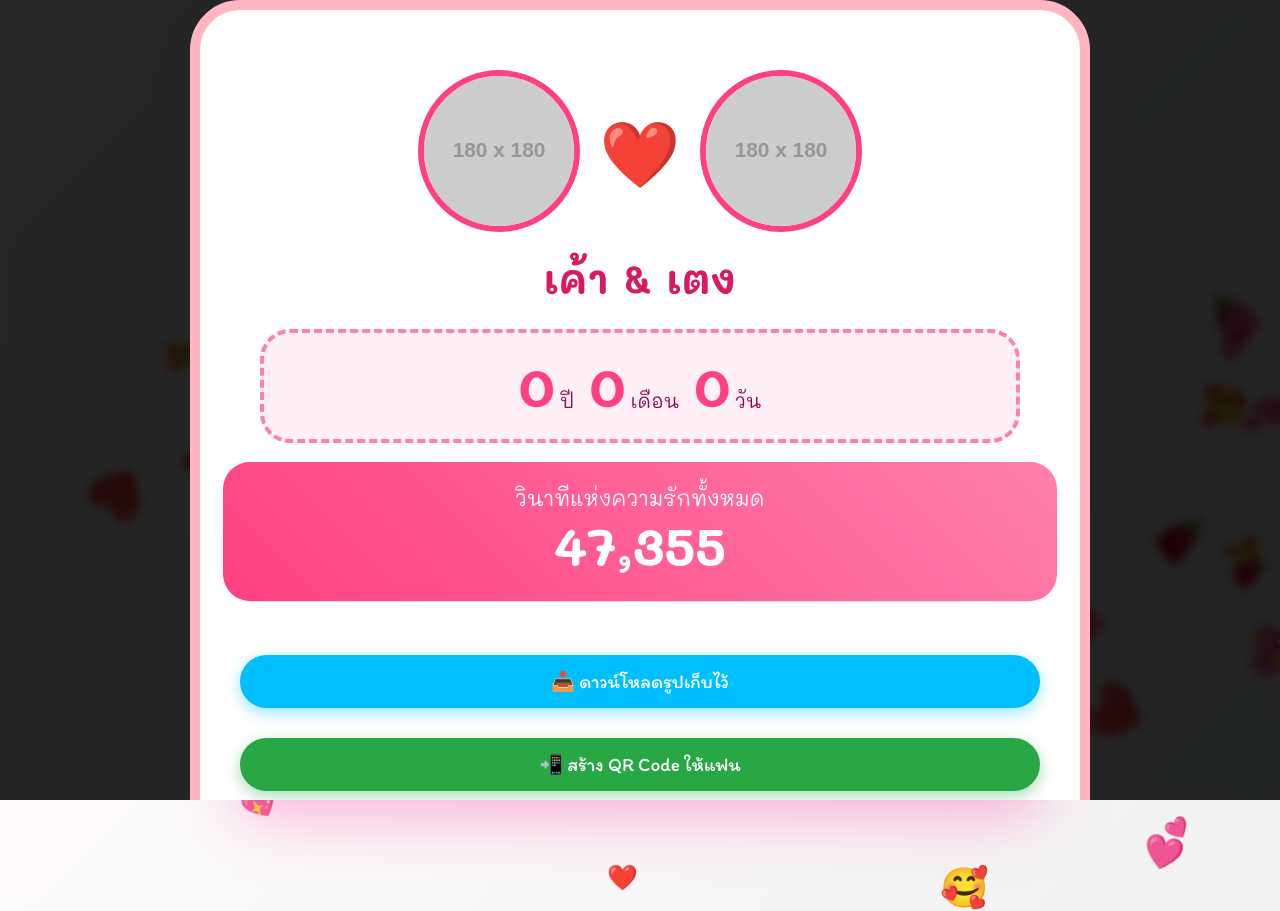
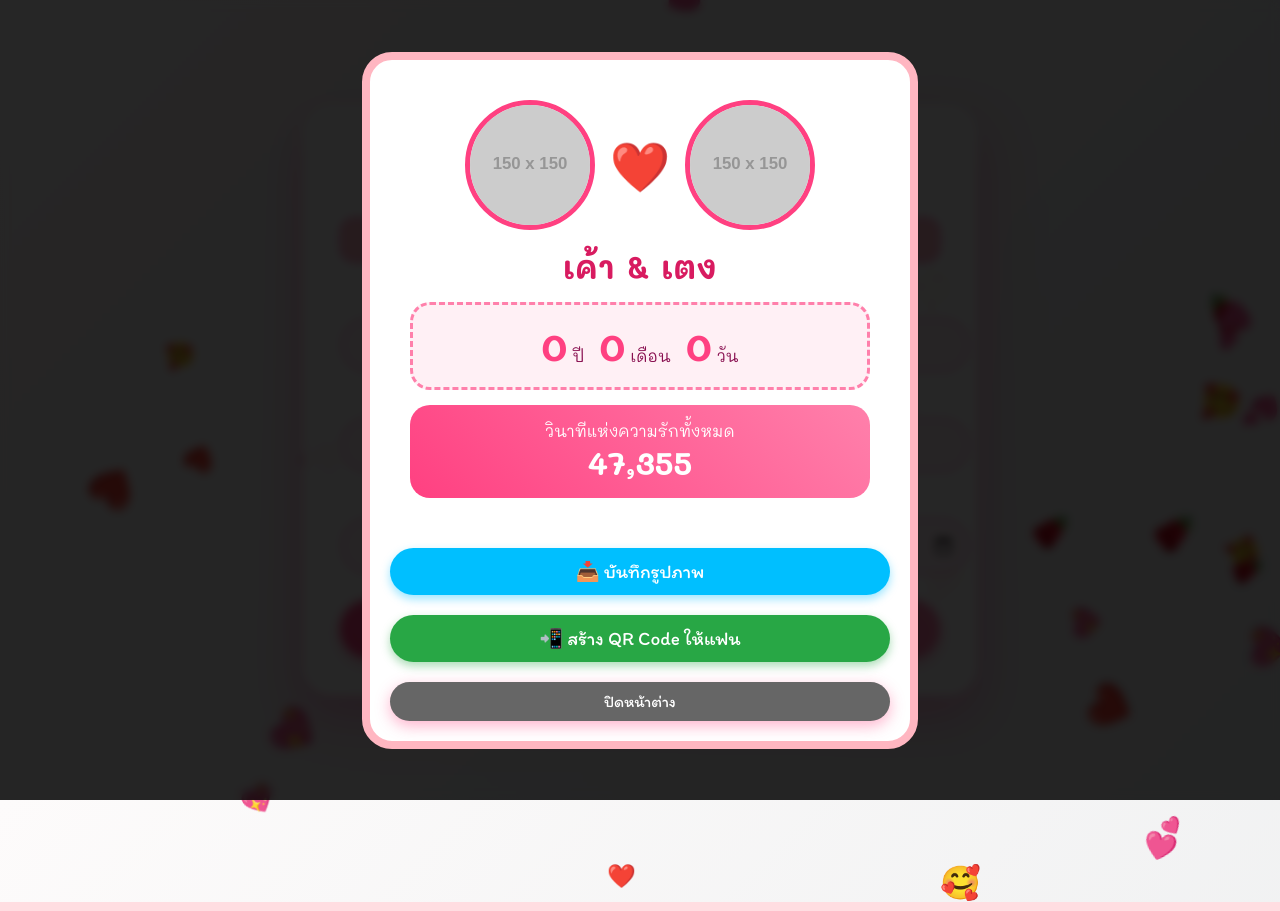
Before and after one commit to CarrierAgen/Anniversary, a plain HTML site: page index.html in a window 1280 px wide. Both pictures are taken after a click on the button "❤️ ดูความรักของเรา ❤️". Shown: the top 911 px of the page. Drawn offline with Linux system fonts and the light colour scheme; placeholder pictures from the web are drawn by us.

Commit message:
Update index.html

```diff
--- a/index.html
+++ b/index.html
@@ -17,43 +17,41 @@
             width: 100vw; height: 100vh; overflow: hidden; position: relative;
         }
 
-        /* --- Card หลัก --- */
+        /* --- Card กรอกข้อมูล --- */
         .card {
             position: fixed; top: 50%; left: 50%; transform: translate(-50%, -50%);
             background: rgba(255, 255, 255, 0.95);
-            padding: 3rem; border-radius: 40px;
-            box-shadow: 0 25px 60px rgba(255, 105, 180, 0.5);
+            padding: 2rem; border-radius: 30px;
+            box-shadow: 0 20px 50px rgba(255, 105, 180, 0.5);
             text-align: center;
-            width: 95%; max-width: 700px;
-            z-index: 10; border: 8px solid #fff;
-            max-height: 95vh; overflow-y: auto;
+            width: 90%; max-width: 600px;
+            z-index: 10; border: 5px solid #fff;
+            max-height: 90vh; overflow-y: auto;
         }
 
-        h1 { color: #ff4081; font-size: 3rem; margin-bottom: 2rem; text-shadow: 3px 3px 0px #ffe4e1; }
-        .input-group { margin-bottom: 20px; text-align: left; }
-        label { display: block; color: #d81b60; font-weight: bold; margin-bottom: 8px; font-size: 1.5rem; text-align: center; }
-        input[type="text"], input[type="date"] {
-            width: 100%; padding: 15px; border: 4px solid #ffc1e3; border-radius: 50px;
-            font-family: 'Mali', cursive; text-align: center; background: #fff0f6; outline: none; font-size: 1.5rem;
+        h1 { color: #ff4081; font-size: 2.5rem; margin-bottom: 1.5rem; }
+        .input-group { margin-bottom: 15px; text-align: left; }
+        label { display: block; color: #d81b60; font-weight: bold; margin-bottom: 5px; font-size: 1.2rem; text-align: center; }
+        input {
+            width: 100%; padding: 12px; border: 3px solid #ffc1e3; border-radius: 50px;
+            font-family: 'Mali', cursive; text-align: center; background: #fff0f6; outline: none; font-size: 1.2rem;
         }
 
-        /* ปุ่มเลือกรูป */
-        .upload-row { display: flex; justify-content: space-between; gap: 20px; margin-bottom: 25px; }
+        .upload-row { display: flex; justify-content: space-between; gap: 10px; margin-bottom: 20px; }
         .upload-btn {
-            background: #ffb6c1; color: white; padding: 15px; border-radius: 20px;
-            font-size: 1.2rem; cursor: pointer; width: 48%; text-align: center;
-            border: 3px solid #ff69b4; display: flex; flex-direction: column; align-items: center; transition: 0.3s;
+            background: #ffb6c1; color: white; padding: 10px; border-radius: 15px;
+            font-size: 1rem; cursor: pointer; width: 48%; text-align: center;
+            border: 2px solid #ff69b4; display: flex; flex-direction: column; align-items: center;
         }
-        .upload-btn:hover { background: #ff69b4; transform: scale(1.05); }
         input[type="file"] { display: none; }
 
         button {
             background: linear-gradient(45deg, #ff4081, #ff80ab); color: white; border: none;
-            padding: 20px; font-size: 1.8rem; border-radius: 60px; cursor: pointer;
-            width: 100%; margin-top: 20px; box-shadow: 0 8px 20px rgba(255, 64, 129, 0.4);
+            padding: 15px; font-size: 1.5rem; border-radius: 50px; cursor: pointer;
+            width: 100%; margin-top: 10px; box-shadow: 0 5px 15px rgba(255, 64, 129, 0.4);
             font-family: 'Itim', cursive; transition: 0.3s;
         }
-        button:hover { transform: translateY(-5px); box-shadow: 0 15px 30px rgba(255, 64, 129, 0.6); }
+        button:hover { transform: translateY(-3px); }
 
         /* --- Pop-up ผลลัพธ์ --- */
         .modal-overlay {
@@ -62,40 +60,45 @@
             align-items: center; justify-content: center; overflow-y: auto;
         }
 
-        /* เพิ่ม id ให้ capture-area เพื่อระบุส่วนที่จะเซฟเป็นรูป */
         .modal-content {
-            background: white; padding: 40px; border-radius: 50px; width: 95%;
-            max-width: 800px; text-align: center; border: 10px solid #ffb6c1; position: relative;
-            margin: auto;
+            background: white; padding: 20px; border-radius: 30px; width: 95%;
+            max-width: 500px; text-align: center; border: 8px solid #ffb6c1; position: relative;
+            margin: auto; margin-top: 20px; margin-bottom: 20px;
         }
 
-        /* รูปคู่ */
-        .photo-couple { display: flex; justify-content: center; gap: 20px; margin-bottom: 20px; align-items: center; }
+        /* ส่วนที่จะถูกเซฟเป็นรูป */
+        #capture-area {
+            background: white; padding: 20px; border-radius: 20px;
+        }
+
+        .photo-couple { display: flex; justify-content: center; gap: 15px; margin-bottom: 15px; align-items: center; }
         .circle-img {
-            width: 150px; height: 150px; border-radius: 50%; border: 6px solid #ff4081;
+            width: 120px; height: 120px; border-radius: 50%; border: 5px solid #ff4081;
             object-fit: cover; background: #eee;
         }
-        .heart-icon { font-size: 4rem; animation: pulse 1s infinite; color: #ff1493; }
+        .heart-icon { font-size: 3rem; animation: pulse 1s infinite; color: #ff1493; }
 
-        .time-box { background: #fff0f5; padding: 25px; border-radius: 30px; margin: 25px 0; border: 4px dashed #ff80ab; }
-        .big-number { font-size: 3.5rem; font-weight: bold; color: #ff4081; line-height: 1; }
-        .unit-text { font-size: 1.2rem; color: #880e4f; }
+        .time-box { background: #fff0f5; padding: 15px; border-radius: 20px; margin: 15px 0; border: 3px dashed #ff80ab; }
+        .big-number { font-size: 2.5rem; font-weight: bold; color: #ff4081; }
+        .unit-text { font-size: 1rem; color: #880e4f; }
 
         .seconds-box {
             background: linear-gradient(45deg, #ff4081, #ff80ab); color: white;
-            padding: 20px; border-radius: 25px; margin-top: 15px; animation: pulse 2s infinite;
+            padding: 15px; border-radius: 20px; margin-top: 10px;
         }
-        .seconds-number { font-size: 3rem; font-weight: bold; display: block; }
+        .seconds-number { font-size: 2rem; font-weight: bold; display: block; }
 
-        /* ปุ่มต่างๆ ในหน้าผลลัพธ์ */
+        /* ปุ่มกดต่างๆ */
         .btn-group { display: flex; flex-direction: column; gap: 10px; margin-top: 20px; }
 
-        /* ปุ่มดาวน์โหลด (สีฟ้าสดใส) */
-        .dl-btn { background: #00bfff; font-size: 1.2rem; padding: 15px; box-shadow: 0 5px 15px rgba(0, 191, 255, 0.4); }
-        .qr-btn { background: #28a745; font-size: 1.2rem; padding: 15px; box-shadow: 0 5px 15px rgba(40, 167, 69, 0.4); }
-        .close-btn { background: #666; font-size: 1.2rem; padding: 15px; }
+        /* ปุ่มดาวน์โหลดสีฟ้า */
+        .dl-btn { background: #00bfff !important; font-size: 1.2rem; padding: 12px; box-shadow: 0 4px 10px rgba(0, 191, 255, 0.4); }
+        /* ปุ่ม QR สีเขียว */
+        .qr-btn { background: #28a745 !important; font-size: 1.2rem; padding: 12px; box-shadow: 0 4px 10px rgba(40, 167, 69, 0.4); }
+        /* ปุ่มปิดสีเทา */
+        .close-btn { background: #666 !important; font-size: 1rem; padding: 10px; }
 
-        #qr-area { margin-top: 25px; padding: 20px; background: white; display: none; flex-direction: column; align-items: center; border-radius: 20px; border: 2px solid #ddd; }
+        #qr-area { margin-top: 15px; padding: 15px; background: white; display: none; flex-direction: column; align-items: center; border-radius: 15px; border: 2px solid #ddd; }
 
         @keyframes pulse { 0% { transform: scale(1); } 50% { transform: scale(1.1); } 100% { transform: scale(1); } }
         .heart { position: absolute; top: -100px; color: #ff4081; animation: fall linear forwards; z-index: 1; pointer-events: none; }
@@ -111,12 +114,12 @@
             <label class="upload-btn">
                 <span>📸 รูปคุณ</span>
                 <input type="file" id="p1" accept="image/*" onchange="readURL(this, 'preview1', 'img1_res')">
-                <img id="preview1" style="width:50px; height:50px; border-radius:50%; display:none; margin-top:5px; object-fit:cover;">
+                <img id="preview1" style="width:40px; height:40px; border-radius:50%; display:none; margin-top:5px; object-fit:cover;">
             </label>
             <label class="upload-btn">
                 <span>📸 รูปแฟน</span>
                 <input type="file" id="p2" accept="image/*" onchange="readURL(this, 'preview2', 'img2_res')">
-                <img id="preview2" style="width:50px; height:50px; border-radius:50%; display:none; margin-top:5px; object-fit:cover;">
+                <img id="preview2" style="width:40px; height:40px; border-radius:50%; display:none; margin-top:5px; object-fit:cover;">
             </label>
         </div>
 
@@ -139,14 +142,14 @@
     <div class="modal-overlay" id="modal">
         <div class="modal-content">
 
-            <div id="capture-area" style="background: white; padding: 20px; border-radius: 30px;">
+            <div id="capture-area">
                 <div class="photo-couple">
-                    <img id="img1_res" class="circle-img" src="https://via.placeholder.com/180?text=Me">
+                    <img id="img1_res" class="circle-img" src="https://via.placeholder.com/150?text=Me">
                     <div class="heart-icon">❤️</div>
-                    <img id="img2_res" class="circle-img" src="https://via.placeholder.com/180?text=You">
+                    <img id="img2_res" class="circle-img" src="https://via.placeholder.com/150?text=You">
                 </div>
 
-                <h2 id="names-show" style="color:#d81b60; font-size: 2.5rem; margin-bottom: 20px;"></h2>
+                <h2 id="names-show" style="color:#d81b60; font-size: 2rem; margin-bottom: 10px;"></h2>
 
                 <div class="time-box">
                     <span id="y" class="big-number">0</span> <span class="unit-text">ปี</span> &nbsp;
@@ -155,20 +158,21 @@
                 </div>
 
                 <div class="seconds-box">
-                    <div style="font-size: 1.2rem;">วินาทีแห่งความรักทั้งหมด</div>
+                    <div style="font-size: 1rem;">วินาทีแห่งความรักทั้งหมด</div>
                     <span id="s" class="seconds-number">0</span>
                 </div>
             </div>
             <div id="qr-area">
                 <div id="qrcode"></div>
-                <small style="color:red; margin-top:10px; font-size: 1rem;">*สแกนเพื่อเปิดหน้านี้*</small>
+                <small style="color:red; margin-top:10px;">*สแกนเพื่อเปิดหน้านี้*</small>
             </div>
 
             <div class="btn-group">
-                <button class="dl-btn" onclick="downloadImage()">📥 ดาวน์โหลดรูปเก็บไว้</button>
+                <button class="dl-btn" onclick="downloadImage()">📥 บันทึกรูปภาพ</button>
                 <button class="qr-btn" onclick="makeQR()">📲 สร้าง QR Code ให้แฟน</button>
                 <button class="close-btn" onclick="closeModal()">ปิดหน้าต่าง</button>
             </div>
+
         </div>
     </div>
 
@@ -230,19 +234,25 @@
             for(let i=0; i<30; i++) setTimeout(createHeart, i*40);
         }
 
-        // ฟังก์ชันดาวน์โหลดรูป (เพิ่มใหม่)
         function downloadImage() {
-            const element = document.getElementById("capture-area"); // เลือกเฉพาะส่วนข้อมูล
+            const element = document.getElementById("capture-area");
+
+            // ตรวจสอบว่าโหลด library มาหรือยัง
+            if (typeof html2canvas === 'undefined') {
+                alert("เกิดข้อผิดพลาด: โหลดเครื่องมือเซฟรูปไม่สำเร็จ กรุณาต่อเน็ตแล้วลองใหม่ครับ");
+                return;
+            }
 
             html2canvas(element, {
-                backgroundColor: "#ffffff", // บังคับพื้นหลังสีขาว
-                scale: 2 // เพิ่มความชัด 2 เท่า
+                scale: 2,
+                backgroundColor: "#ffffff"
             }).then(canvas => {
-                // สร้างลิงก์ดาวน์โหลดปลอมๆ
                 const link = document.createElement("a");
-                link.download = "our-love-story.png";
+                link.download = "love-memory.png";
                 link.href = canvas.toDataURL("image/png");
-                link.click(); // สั่งกดลิงก์อัตโนมัติ
+                link.click();
+            }).catch(err => {
+                alert("ไม่สามารถบันทึกรูปได้ในขณะนี้: " + err);
             });
         }
 
@@ -254,7 +264,7 @@
 
             document.getElementById('qr-area').style.display = 'flex';
             document.getElementById('qrcode').innerHTML = "";
-            new QRCode(document.getElementById("qrcode"), { text: url, width: 150, height: 150 });
+            new QRCode(document.getElementById("qrcode"), { text: url, width: 120, height: 120 });
         }
 
         function closeModal() {
@@ -268,7 +278,7 @@
             heart.innerHTML = ['❤️', '💖', '💕', '🌹', '🥰'][Math.floor(Math.random() * 5)];
             heart.style.left = Math.random() * 100 + "vw";
             heart.style.animationDuration = Math.random() * 2 + 3 + "s";
-            heart.style.fontSize = Math.random() * 30 + 20 + "px";
+            heart.style.fontSize = Math.random() * 20 + 20 + "px";
             document.body.appendChild(heart);
             setTimeout(() => heart.remove(), 5000);
         }
```
